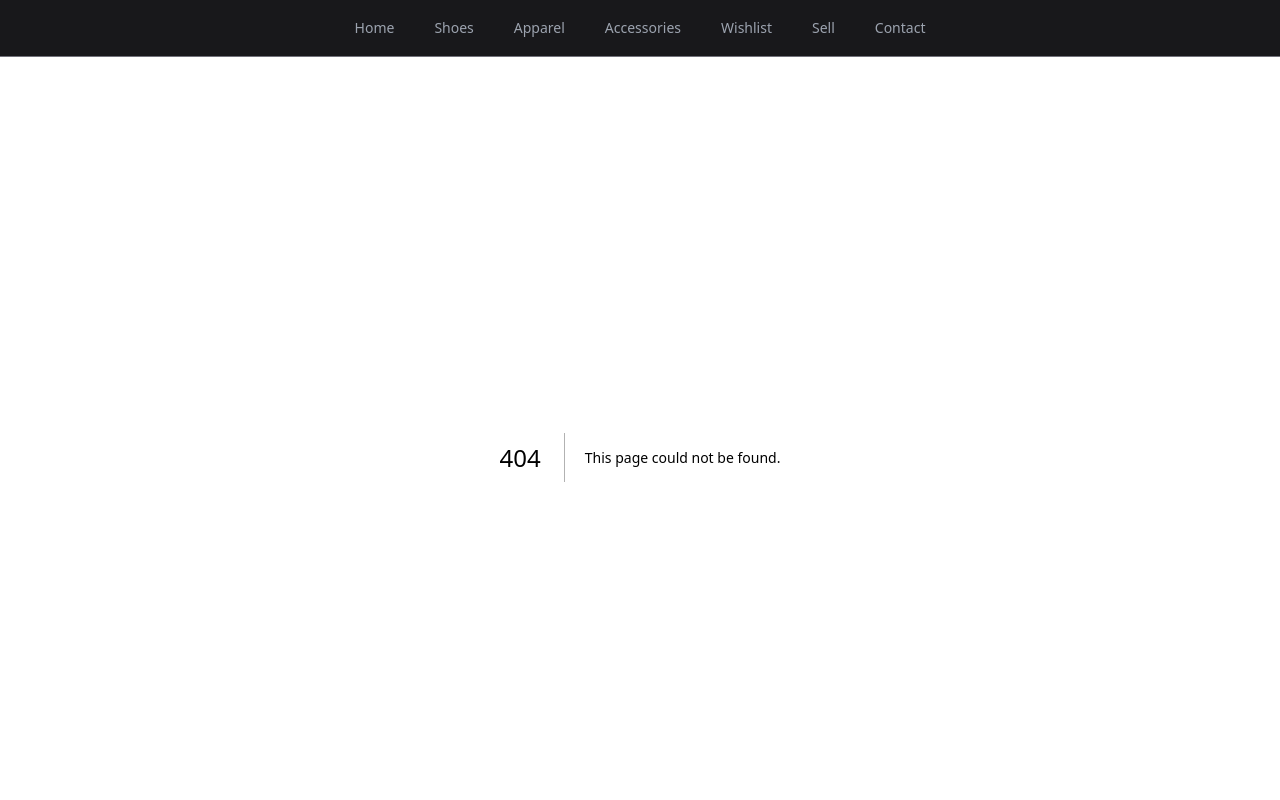
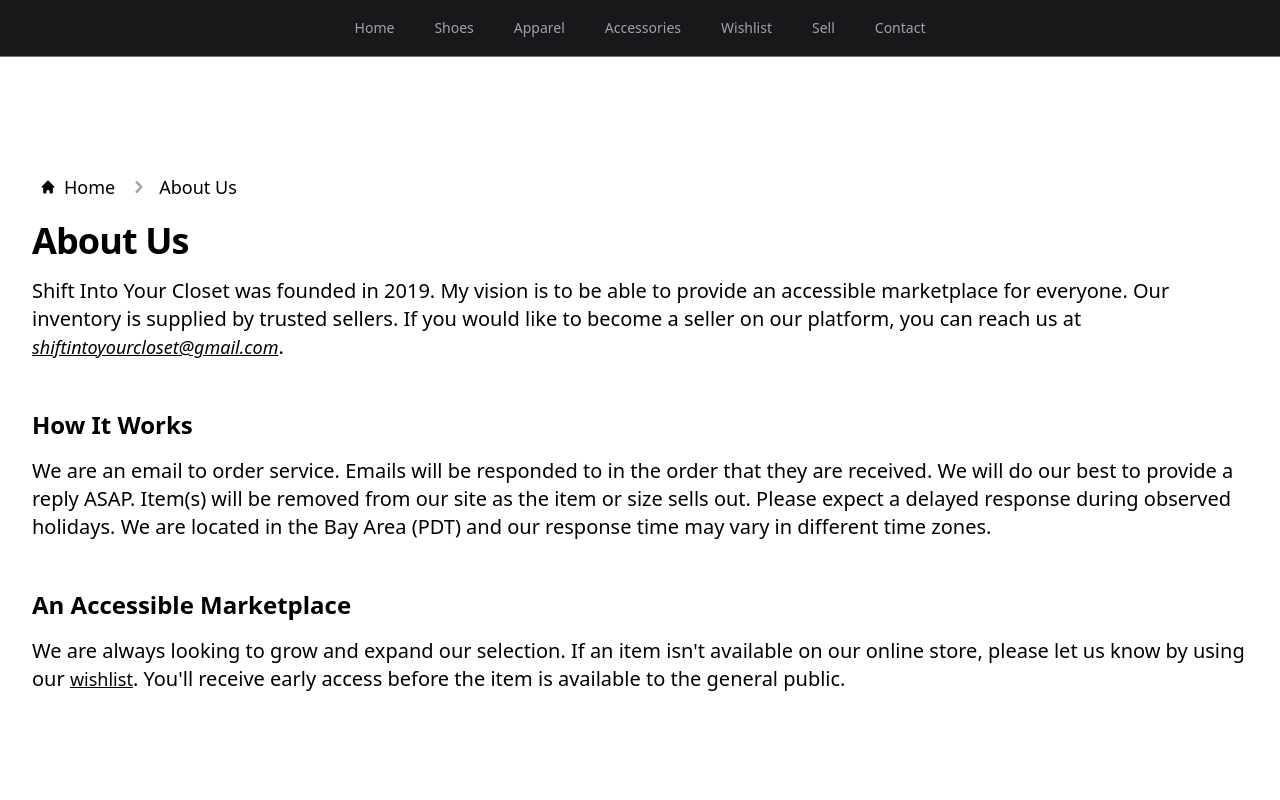
Before and after one commit to Shift-Into-Your-Closet/shift-into-your-closet, a Next.js app: page /about-us in a window 1280 px wide. Before the commit this address had no page. Shown: the top 800 px of the page. Built offline with nearby package versions, Linux system fonts and the light colour scheme.

Commit message:
Create about us page

```diff
--- /dev/null
+++ b/pages/about-us.tsx
@@ -0,0 +1,118 @@
+import { NextPage } from "next";
+import Head from "next/head";
+import Link from "next/link";
+
+type AboutProps = {
+  title: string;
+  children?: React.ReactNode;
+};
+
+function About({ title, children }: AboutProps) {
+  return (
+    <>
+      <h2 className="mt-12 text-xl font-bold sm:text-2xl">{title}</h2>
+      <div className="mt-4 text-xl font-light">{children}</div>
+    </>
+  );
+}
+
+const AboutUs: NextPage = () => {
+  return (
+    <>
+      <Head>
+        <title>About Us | Shift Into Your Closet</title>
+        <link rel="apple-touch-icon" href="/path/to/apple-touch-icon.png" />
+        <meta name="theme-color" content="#327CDF" />
+        <meta name="description" content="About Us at Shift Into Your Closet" />
+        <meta name="keywords" content="about us, shift into your closet" />
+        <meta name="viewport" content="width=device-width" />
+      </Head>
+      <section
+        className="max-w-7xl mx-auto mt-5 px-5 sm:px-6 lg:px-8 py-20 sm:py-24 lg:py-24 font-roboto dark:text-white min-h-screen"
+        id="about-us"
+      >
+        <nav className="flex" aria-label="Breadcrumb">
+          <ol className="inline-flex items-center space-x-1 md:space-x-3">
+            <li className="inline-flex items-center">
+              <Link
+                href="/"
+                className="inline-flex items-center text-lg font-medium md:ml-2 dark:hover:text-white  cursor-pointer text-gray-750 dark:text-white hover:text-blue-400"
+              >
+                <svg
+                  className="w-4 h-4 mr-2"
+                  fill="currentColor"
+                  viewBox="0 0 20 20"
+                  xmlns="http://www.w3.org/2000/svg"
+                >
+                  <path d="M10.707 2.293a1 1 0 00-1.414 0l-7 7a1 1 0 001.414 1.414L4 10.414V17a1 1 0 001 1h2a1 1 0 001-1v-2a1 1 0 011-1h2a1 1 0 011 1v2a1 1 0 001 1h2a1 1 0 001-1v-6.586l.293.293a1 1 0 001.414-1.414l-7-7z"></path>
+                </svg>
+                Home
+              </Link>
+            </li>
+            <li aria-current="page">
+              <div className="flex items-center">
+                <svg
+                  className="w-6 h-6 text-gray-400"
+                  fill="currentColor"
+                  viewBox="0 0 20 20"
+                  xmlns="http://www.w3.org/2000/svg"
+                >
+                  <path
+                    fillRule="evenodd"
+                    d="M7.293 14.707a1 1 0 010-1.414L10.586 10 7.293 6.707a1 1 0 011.414-1.414l4 4a1 1 0 010 1.414l-4 4a1 1 0 01-1.414 0z"
+                    clipRule="evenodd"
+                  ></path>
+                </svg>
+                <span className="ml-1 text-lg font-medium md:ml-2 cursor-pointer text-gray-750 dark:text-white hover:text-blue-400">
+                  About Us
+                </span>
+              </div>
+            </li>
+          </ol>
+        </nav>
+        <h1 className="mt-5 text-3xl font-extrabold tracking-tight sm:text-4xl">
+          About Us
+        </h1>
+        <p className="mt-4 text-xl font-light">
+          Shift Into Your Closet was founded in 2019. My vision is to be able to
+          provide an accessible marketplace for everyone. Our inventory is
+          supplied by trusted sellers. If you would like to become a seller on
+          our platform, you can reach us at {""}
+          <a
+            className="underline text-lg italic hover:no-underline"
+            href="mailto:shiftintoyourcloset@gmail.com?subject=Become%20a%20%20seller"
+          >
+            shiftintoyourcloset@gmail.com
+          </a>
+          .
+        </p>
+        <About title="How It Works">
+          <p>
+            We are an email to order service. Emails will be responded to in the
+            order that they are received. We will do our best to provide a reply
+            ASAP. Item(s) will be removed from our site as the item or size
+            sells out. Please expect a delayed response during observed
+            holidays. We are located in the Bay Area (PDT) and our response time
+            may vary in different time zones.
+          </p>
+        </About>
+        <About title="An Accessible Marketplace">
+          <p>
+            We are always looking to grow and expand our selection. If an item
+            isn't available on our online store, please let us know by using our{" "}
+            <Link
+              href="/wishlist"
+              className="underline text-lg hover:no-underline "
+            >
+              wishlist
+            </Link>
+            . You'll receive early access before the item is available to the
+            general public.
+          </p>
+        </About>
+      </section>
+    </>
+  );
+};
+
+export default AboutUs;
```
